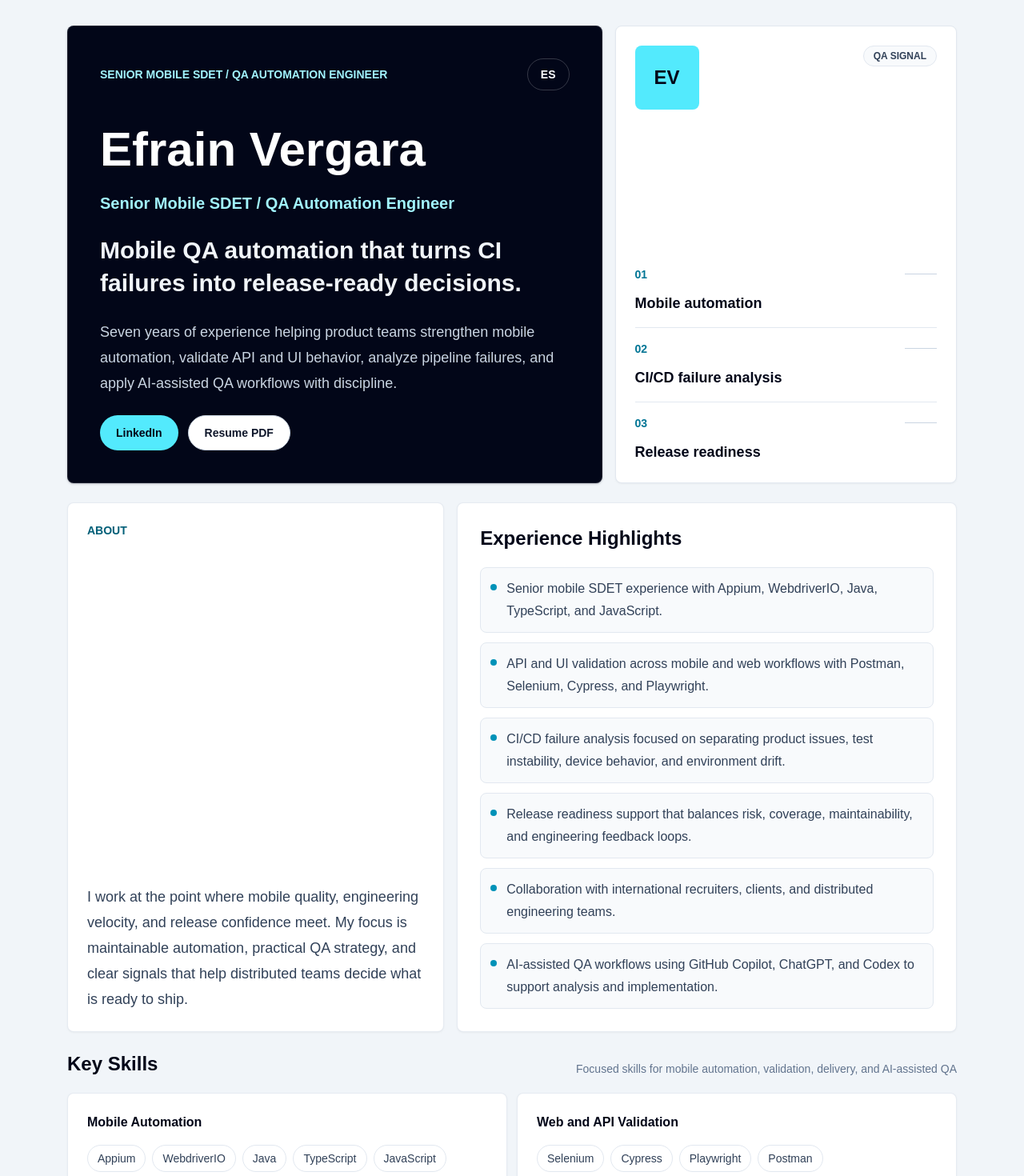
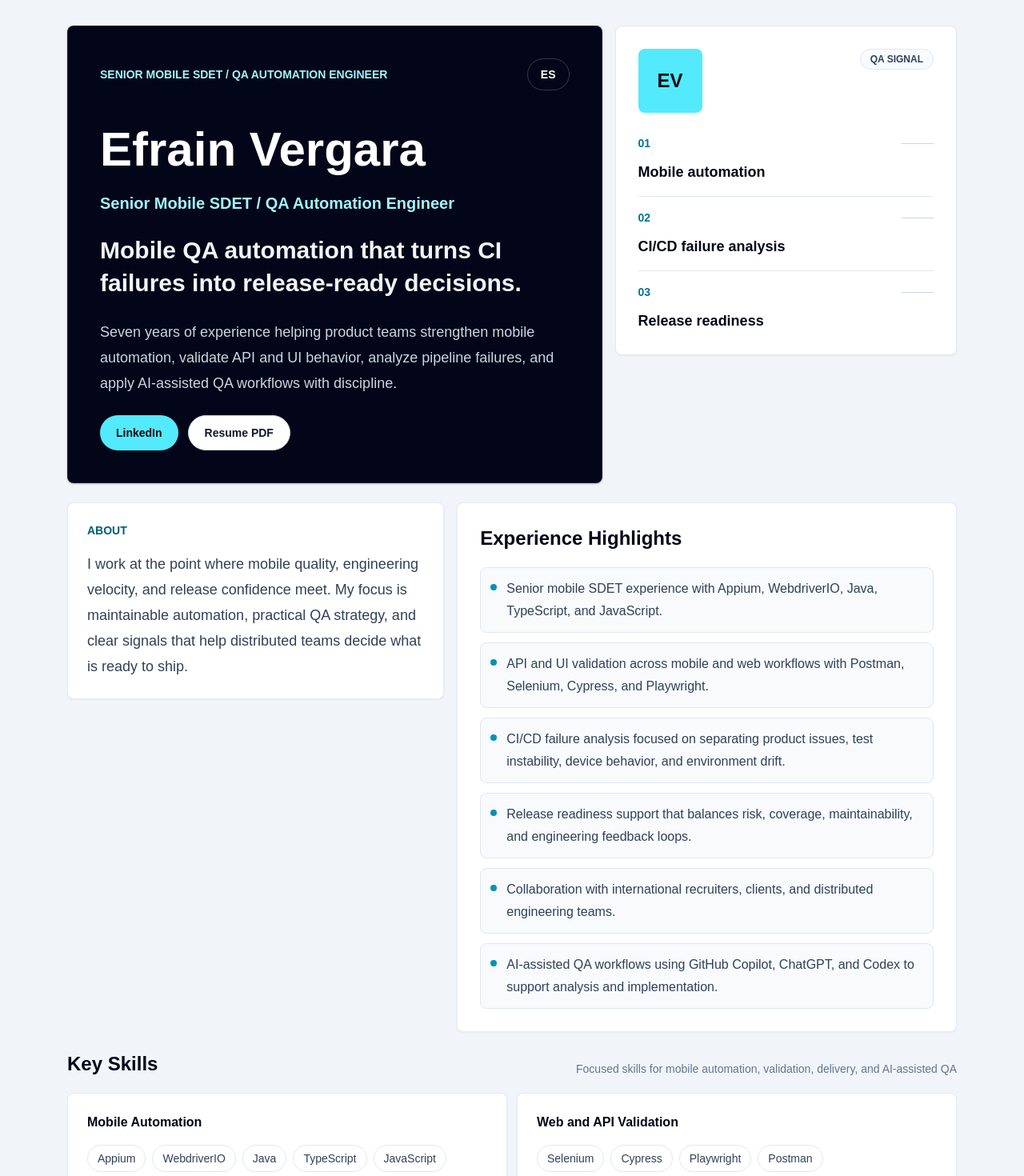
Before and after one commit to EfrainAndres/efrain-sdet-landing, a Next.js app: page / in a window 1280 px wide. Shown: the top 1470 px of the page at 80% size. Built offline with nearby package versions, Linux system fonts and the light colour scheme.

Commit message:
fix: polish desktop bento spacing

```diff
--- a/src/components/Hero.tsx
+++ b/src/components/Hero.tsx
@@ -8,7 +8,7 @@ type HeroProps = {
 
 export function Hero({ content }: HeroProps) {
   return (
-    <section className="grid gap-4 lg:grid-cols-[1.22fr_0.78fr]">
+    <section className="grid items-start gap-4 lg:grid-cols-[1.22fr_0.78fr]">
       <div className="rounded-lg border border-white/10 bg-slate-950 p-5 text-white shadow-sm shadow-slate-950/20 sm:p-8 lg:p-10">
         <div className="mb-7 flex flex-col gap-4 sm:mb-9 sm:flex-row sm:items-center sm:justify-between">
           <p className="max-w-md text-sm font-semibold uppercase text-cyan-200">
@@ -43,10 +43,10 @@ export function Hero({ content }: HeroProps) {
       </div>
 
       <aside
-        className="rounded-lg border border-slate-200 bg-white p-6 text-slate-950 shadow-sm shadow-slate-950/[0.04]"
+        className="rounded-lg border border-slate-200 bg-white p-5 text-slate-950 shadow-sm shadow-slate-950/[0.04] sm:p-6 lg:p-7"
         aria-label="Quality engineering focus areas"
       >
-        <div className="flex h-full min-h-[320px] flex-col justify-between gap-8">
+        <div className="flex flex-col gap-7">
           <div className="flex items-start justify-between gap-5">
             <div
               className="flex size-20 items-center justify-center rounded-lg bg-cyan-300 text-2xl font-black text-slate-950"
--- a/src/components/LandingPage.tsx
+++ b/src/components/LandingPage.tsx
@@ -26,8 +26,8 @@ export function LandingPage({ content }: LandingPageProps) {
         <div className="mx-auto flex w-full max-w-6xl flex-col gap-4 px-4 py-4 sm:gap-5 sm:px-5 sm:py-6 lg:gap-6 lg:py-8">
           <Hero content={content} />
 
-          <div className="grid gap-4 lg:grid-cols-[0.86fr_1.14fr]">
-            <BentoCard className="flex flex-col justify-between gap-6">
+          <div className="grid items-start gap-4 lg:grid-cols-[0.86fr_1.14fr]">
+            <BentoCard className="flex flex-col gap-4">
               <h2 className="text-sm font-semibold uppercase text-cyan-800">
                 {content.about.title}
               </h2>
```
Also changed, not shown: 1 other file (tests, documents, lock files or other folders).
